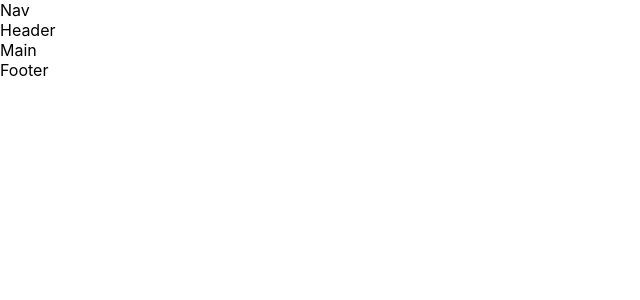
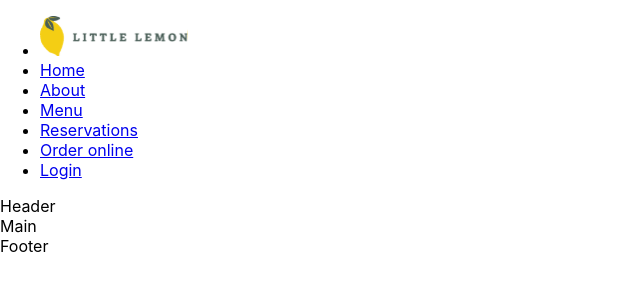
Before and after one commit to dev4hk/Restaurant-App, a React (Create React App) app: page / in a window 1280 px wide. Shown: the top 300 px of the page, without its empty margins (0-640 px from the left). Built offline with nearby package versions, Linux system fonts and the light colour scheme.

Commit message:
added html for nav

```diff
--- a/src/Nav.js
+++ b/src/Nav.js
@@ -1,7 +1,34 @@
 import React from "react";
+import { ReactComponent as Logo } from "./images/Logo.svg";
 
 const Nav = () => {
-  return <div>Nav</div>;
+  return (
+    <nav>
+      <ul>
+        <li>
+          <Logo />
+        </li>
+        <li>
+          <a href="#">Home</a>
+        </li>
+        <li>
+          <a href="#">About</a>
+        </li>
+        <li>
+          <a href="#">Menu</a>
+        </li>
+        <li>
+          <a href="#">Reservations</a>
+        </li>
+        <li>
+          <a href="#">Order online</a>
+        </li>
+        <li>
+          <a href="#">Login</a>
+        </li>
+      </ul>
+    </nav>
+  );
 };
 
 export default Nav;
```
Also changed, not shown: src/images/Logo.svg (added).
